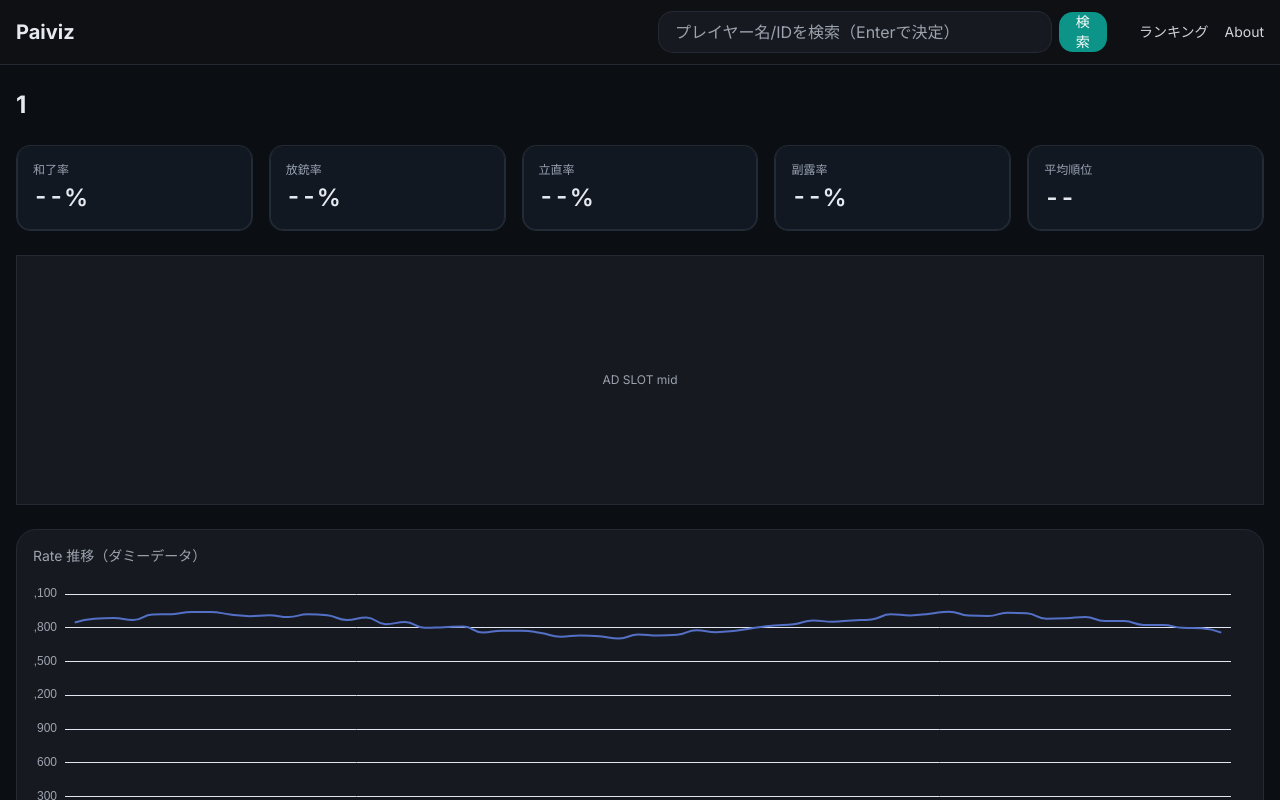
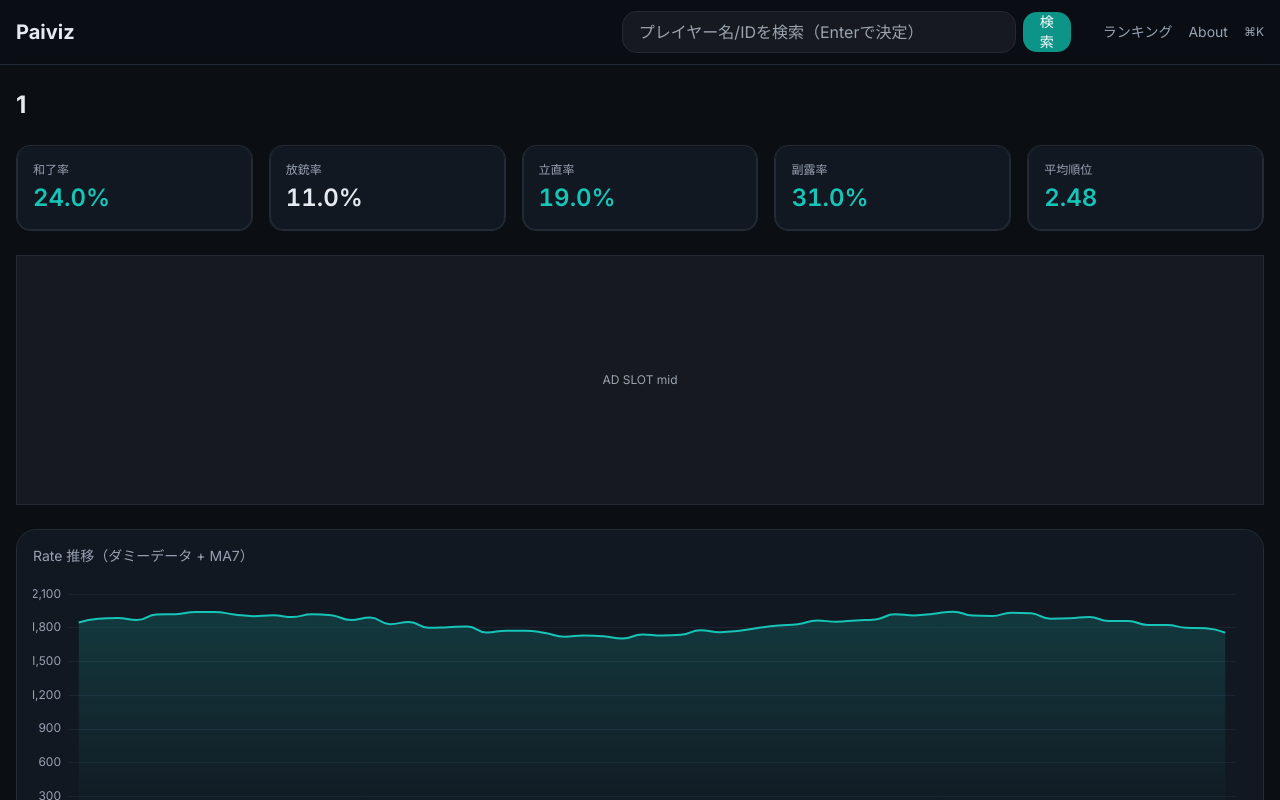
Before and after one commit to RyutaAoyama/paiviz, a Nuxt app: page /player/1 in a window 1280 px wide. Shown: the top 800 px of the page. Built offline with nearby package versions, Linux system fonts and the light colour scheme.

Commit message:
feat: KPI tones, rate MA7, rankings keyboard nav, header hint

```diff
--- a/assets/css/base.css
+++ b/assets/css/base.css
@@ -1,15 +1,73 @@
-@import './tokens.css';
-:root { color-scheme: dark; }
-html, body, #__nuxt { height: 100%; }
+@import "./tokens.css";
+:root {
+  color-scheme: dark;
+}
+html,
+body,
+#__nuxt {
+  height: 100%;
+}
 body {
   background: var(--bg);
   color: var(--text);
-  font-family: Inter, 'Noto Sans JP', system-ui, -apple-system, Segoe UI, Roboto, 'Helvetica Neue', Arial, 'Apple Color Emoji', 'Segoe UI Emoji', 'Segoe UI Symbol';
+  font-family: Inter, "Noto Sans JP", system-ui, -apple-system, Segoe UI, Roboto,
+    "Helvetica Neue", Arial, "Apple Color Emoji", "Segoe UI Emoji",
+    "Segoe UI Symbol";
 }
-hr { border-color: var(--border); }
-.card { background: var(--surface); border: 1px solid var(--border); border-radius: 14px; box-shadow: var(--inner-1), var(--stroke-1); }
-.aurora { position: relative; overflow: hidden; }
-.aurora::before { content: ""; position: absolute; inset: -20%; background: conic-gradient(from 200deg at 50% 50%, rgba(22,196,184,.25), rgba(155,92,246,.18), rgba(22,196,184,.25)); filter: blur(48px); transform: rotate(8deg); pointer-events: none; }
-.tabular-nums { font-variant-numeric: tabular-nums; }
-.row-hover:hover { background: #11151b; }
-.pill { display: inline-flex; align-items: center; justify-content: center; min-width: 28px; height: 22px; padding: 0 8px; border-radius: 9999px; background: rgba(22,196,184,.12); color: var(--jade); border: 1px solid rgba(22,196,184,.28); }
+hr {
+  border-color: var(--border);
+}
+.card {
+  background: var(--surface);
+  border: 1px solid var(--border);
+  border-radius: 14px;
+  box-shadow: var(--inner-1), var(--stroke-1);
+}
+.aurora {
+  position: relative;
+  overflow: hidden;
+}
+.aurora::before {
+  content: "";
+  position: absolute;
+  inset: -20%;
+  background: conic-gradient(
+    from 200deg at 50% 50%,
+    rgba(22, 196, 184, 0.25),
+    rgba(155, 92, 246, 0.18),
+    rgba(22, 196, 184, 0.25)
+  );
+  filter: blur(48px);
+  transform: rotate(8deg);
+  pointer-events: none;
+}
+.tabular-nums {
+  font-variant-numeric: tabular-nums;
+}
+.row-hover:hover {
+  background: #11151b;
+}
+.pill {
+  display: inline-flex;
+  align-items: center;
+  justify-content: center;
+  min-width: 28px;
+  height: 22px;
+  padding: 0 8px;
+  border-radius: 9999px;
+  background: rgba(22, 196, 184, 0.12);
+  color: var(--jade);
+  border: 1px solid rgba(22, 196, 184, 0.28);
+}
+.row-selected {
+  background: linear-gradient(
+    0deg,
+    rgba(22, 196, 184, 0.08),
+    rgba(22, 196, 184, 0.08)
+  );
+}
+.row-selected .pill {
+  background: rgba(22, 196, 184, 0.2);
+  color: var(--jade);
+  border-color: rgba(22, 196, 184, 0.5);
+}
--- a/components/AppHeader.vue
+++ b/components/AppHeader.vue
@@ -1,11 +1,12 @@
 <template>
-  <header class="sticky top-0 z-40 border-b border-[#242A33] bg-[#0F1115]/90 backdrop-blur">
+  <header class="sticky top-0 z-40 border-b border-border bg-[color:rgb(11_15_20_/_0.9)] backdrop-blur">
     <div class="container mx-auto flex items-center gap-4 px-4 py-3">
       <NuxtLink to="/" class="font-bold text-xl">Paiviz</NuxtLink>
       <SearchBox class="ml-auto max-w-md flex-1" />
-      <nav class="ml-4 flex items-center gap-4 text-sm text-gray-300">
+      <nav class="ml-4 flex items-center gap-4 text-sm text-muted">
         <NuxtLink to="/rankings">ランキング</NuxtLink>
         <NuxtLink to="/about">About</NuxtLink>
+        <span class="hidden sm:inline text-xs text-muted/80">⌘K</span>
       </nav>
     </div>
   </header>
--- a/components/CmdK.vue
+++ b/components/CmdK.vue
@@ -1,7 +1,10 @@
 <template>
   <Teleport to="body">
     <div v-if="open" class="fixed inset-0 z-[1000] bg-black/50" @click="close">
-      <div class="mx-auto mt-24 w-[min(720px,90vw)] rounded-2xl border border-border bg-surface p-4 shadow-card" @click.stop>
+      <div
+        class="mx-auto mt-24 w-[min(720px,90vw)] rounded-2xl border border-border bg-surface p-4 shadow-card"
+        @click.stop
+      >
         <div class="mb-3 flex items-center gap-2">
           <input
             ref="inputEl"
@@ -10,58 +13,77 @@
             class="focus-ring w-full rounded-xl bg-[#0F141B] px-4 py-3 outline-none ring-1 ring-border"
             @keydown.enter="enter"
           />
-          <button class="rounded-xl border border-border px-3 py-2 text-sm text-muted hover:text-text" @click="close">ESC</button>
+          <button
+            class="rounded-xl border border-border px-3 py-2 text-sm text-muted hover:text-text"
+            @click="close"
+          >
+            ESC
+          </button>
         </div>
         <div class="max-h-[50vh] overflow-auto">
-          <div class="mb-2 text-xs uppercase tracking-wider text-muted">アクション</div>
+          <div class="mb-2 text-xs uppercase tracking-wider text-muted">
+            アクション
+          </div>
           <ul class="space-y-1">
             <li>
-              <button class="w-full rounded-lg px-3 py-2 text-left hover:bg-[#11151b]" @click="goRankings">
+              <button
+                class="w-full rounded-lg px-3 py-2 text-left hover:bg-[#11151b]"
+                @click="goRankings"
+              >
                 ランキングを表示
               </button>
             </li>
             <li>
-              <button class="w-full rounded-lg px-3 py-2 text-left hover:bg-[#11151b]" @click="enter">
-                プレイヤー「{{ q || '...' }}」を開く
+              <button
+                class="w-full rounded-lg px-3 py-2 text-left hover:bg-[#11151b]"
+                @click="enter"
+              >
+                プレイヤー「{{ q || "..." }}」を開く
               </button>
             </li>
           </ul>
         </div>
-        <div class="mt-3 text-right text-xs text-muted">ショートカット: <kbd>⌘K</kbd> / <kbd>Ctrl+K</kbd></div>
+        <div class="mt-3 text-right text-xs text-muted">
+          ショートカット: <kbd>⌘K</kbd> / <kbd>Ctrl+K</kbd>
+        </div>
       </div>
     </div>
   </Teleport>
 </template>
 
 <script setup lang="ts">
-import { ref, onMounted, onBeforeUnmount, nextTick } from 'vue'
-const open = ref(false)
-const q = ref('')
-const inputEl = ref<HTMLInputElement|null>(null)
+import { ref, onMounted, onBeforeUnmount, nextTick } from "vue";
+import { navigateTo } from "nuxt/app";
+
+const open = ref(false);
+const q = ref("");
+const inputEl = ref<HTMLInputElement | null>(null);
 
 function onKey(e: KeyboardEvent) {
-  const isCmdK = (e.metaKey || e.ctrlKey) && (e.key.toLowerCase() === 'k')
-  const isEsc = e.key === 'Escape'
+  const isCmdK = (e.metaKey || e.ctrlKey) && e.key.toLowerCase() === "k";
+  const isEsc = e.key === "Escape";
   if (isCmdK) {
-    e.preventDefault()
-    open.value = true
-    nextTick(() => inputEl.value?.focus())
+    e.preventDefault();
+    open.value = true;
+    nextTick(() => inputEl.value?.focus());
   } else if (isEsc && open.value) {
-    e.preventDefault()
-    open.value = false
+    e.preventDefault();
+    open.value = false;
   }
 }
 function enter() {
-  if (!q.value.trim()) return
-  navigateTo(`/player/${encodeURIComponent(q.value.trim())}`)
-  open.value = false
+  if (!q.value.trim()) return;
+  navigateTo(`/player/${encodeURIComponent(q.value.trim())}`);
+  open.value = false;
 }
 function goRankings() {
-  navigateTo('/rankings')
-  open.value = false
+  navigateTo("/rankings");
+  open.value = false;
 }
-function close() { open.value = false }
+function close() {
+  open.value = false;
+}
 
-onMounted(() => window.addEventListener('keydown', onKey))
-onBeforeUnmount(() => window.removeEventListener('keydown', onKey))
+onMounted(() => window.addEventListener("keydown", onKey));
+onBeforeUnmount(() => window.removeEventListener("keydown", onKey));
 </script>
--- a/components/KpiCard.vue
+++ b/components/KpiCard.vue
@@ -1,10 +1,17 @@
 <template>
   <div class="rounded-xl border border-border bg-surface p-4 shadow-card">
     <div class="text-xs text-muted">{{ label }}</div>
-    <div class="mt-1 text-2xl font-semibold tabular-nums">{{ value }}</div>
+    <div
+      class="mt-1 text-2xl font-semibold tabular-nums"
+      :class="{
+        'text-[var(--jade)]': tone === 'good',
+        'text-[var(--warn)]': tone === 'bad'
+      }"
+    >{{ value }}</div>
     <slot />
   </div>
 </template>
 <script setup lang="ts">
-defineProps<{ label: string; value: string | number }>()
+import type { Tone } from '~/utils/kpi'
+defineProps<{ label: string; value: string | number; tone?: Tone }>()
 </script>
--- a/pages/player/[name].vue
+++ b/pages/player/[name].vue
@@ -5,24 +5,42 @@
     </h1>
 
     <div class="grid grid-cols-2 gap-4 md:grid-cols-3 lg:grid-cols-5">
-      <KpiCard label="和了率" :value="'--%'" />
-      <KpiCard label="放銃率" :value="'--%'" />
-      <KpiCard label="立直率" :value="'--%'" />
-      <KpiCard label="副露率" :value="'--%'" />
-      <KpiCard label="平均順位" :value="'--'" />
+      <KpiCard
+        label="和了率"
+        :value="pct(kpi.agari)"
+        :tone="toneForKpi('agari', kpi.agari)"
+      />
+      <KpiCard
+        label="放銃率"
+        :value="pct(kpi.houju)"
+        :tone="toneForKpi('houju', kpi.houju)"
+      />
+      <KpiCard
+        label="立直率"
+        :value="pct(kpi.riichi)"
+        :tone="toneForKpi('riichi', kpi.riichi)"
+      />
+      <KpiCard
+        label="副露率"
+        :value="pct(kpi.furo)"
+        :tone="toneForKpi('furo', kpi.furo)"
+      />
+      <KpiCard
+        label="平均順位"
+        :value="kpi.avgRank.toFixed(2)"
+        :tone="toneForKpi('avgRank', kpi.avgRank)"
+      />
     </div>
 
     <AdSlot type="mid" />
 
-    <div class="rounded-2xl border border-[#242A33] bg-[#161A20] p-4">
-      <div class="mb-2 text-sm text-gray-400">Rate 推移（ダミーデータ）</div>
+    <div class="rounded-2xl border border-border bg-surface p-4">
+      <div class="mb-2 text-sm text-muted">Rate 推移（ダミーデータ + MA7）</div>
       <div style="height: 280px" ref="chartBox"></div>
     </div>
 
     <div>
-      <div class="mb-2 text-sm text-gray-400">
-        直近の対局（モック, ▶公式へ）
-      </div>
+      <div class="mb-2 text-sm text-muted">直近の対局（モック, ▶公式へ）</div>
       <MatchTableMock />
     </div>
   </section>
@@ -31,8 +49,22 @@
 <script setup lang="ts">
 import { ref, onMounted, onBeforeUnmount } from "vue";
 import { useRoute } from "vue-router";
+// @ts-ignore: 型宣言が無いが、存在することを前提にインポート
+import { getLineOptions } from "~/utils/chartTheme";
+// @ts-ignore: 型宣言が無いが、存在することを前提にインポート
+import { pct, toneForKpi } from "~/utils/kpi";
 
 const route = useRoute();
+
+// --- dummy KPI for now (replace later with real) ---
+const kpi = {
+  agari: 0.24,
+  houju: 0.11,
+  riichi: 0.19,
+  furo: 0.31,
+  avgRank: 2.48,
+};
+
 let chart: any;
 const chartBox = ref<HTMLElement | null>(null);
 
@@ -42,12 +74,7 @@ onMounted(async () => {
     chart = echarts.init(chartBox.value);
     const x = Array.from({ length: 60 }).map((_, i) => i + 1);
     const y = x.map((i) => 1800 + Math.sin(i / 6) * 100 + Math.random() * 50);
-    chart.setOption({
-      grid: { left: 32, right: 16, top: 20, bottom: 24 },
-      xAxis: { type: "category", data: x, axisLabel: { color: "#9CA3AF" } },
-      yAxis: { type: "value", axisLabel: { color: "#9CA3AF" } },
-      series: [{ type: "line", data: y, showSymbol: false, smooth: true }],
-    });
+    chart.setOption(getLineOptions(y, x, { maWindow: 7, showMA: true }));
   }
 });
 onBeforeUnmount(() => {
--- a/pages/rankings.vue
+++ b/pages/rankings.vue
@@ -2,14 +2,17 @@
   <section class="space-y-4">
     <div class="flex items-center justify-between">
       <h1 class="text-2xl font-bold">ランキング</h1>
-      <div class="flex items-center gap-2 text-sm text-muted">
+      <div class="hidden sm:flex items-center gap-4 text-sm text-muted">
+        <div class="flex items-center gap-2">
           密度:
           <button
             class="rounded-lg border border-border px-2 py-1 hover:text-text"
-          @click="dense = !dense"
+            @click="toggleDense"
           >
             {{ dense ? "凝縮" : "快適" }}
           </button>
+        </div>
+        <div class="text-xs">↑↓で移動 / Enterで詳細</div>
       </div>
     </div>
 
@@ -50,8 +53,10 @@
 
     <div
       ref="viewport"
-      class="rounded-2xl border border-border bg-surface text-sm"
+      class="rounded-2xl border border-border bg-surface text-sm focus-ring"
       :style="{ height: (dense ? 480 : 560) + 'px', overflow: 'auto' }"
+      tabindex="0"
+      @keydown="onKey"
       @scroll="onScroll"
     >
       <div
@@ -63,6 +68,7 @@
           v-for="(row, i) in visibleRows"
           :key="row.id"
           class="grid grid-cols-[72px_1fr_90px_160px_90px] items-center gap-3 border-b border-border row-hover"
+          :class="{ 'row-selected': isSelected(startIndex + i) }"
           :style="{
             position: 'absolute',
             top: (startIndex + i) * rowHeight + 'px',
@@ -71,6 +77,7 @@
             height: rowHeight + 'px',
             padding: '0 12px',
           }"
+          @click="goDetail(startIndex + i)"
         >
           <div class="tabular-nums text-muted">
             <span class="pill">{{ startIndex + i + 1 }}</span>
@@ -82,11 +89,15 @@
         </div>
       </div>
     </div>
+    <div class="sm:hidden text-xs text-muted">
+      ヒント: ランキングをタップ後、キーボード↑↓/Enterでも操作できます
+    </div>
   </section>
 </template>
 
 <script setup lang="ts">
-import { ref, computed, onMounted } from "vue";
+import { navigateTo } from "nuxt/app";
+import { ref, computed, onMounted, watch } from "vue";
 
 const period = ref("this");
 const tableType = ref("特上");
@@ -104,17 +115,18 @@ const data = Array.from({ length: total }).map((_, i) => ({
   games: Math.floor(50 + Math.random() * 300),
   spark: Array.from({ length: 16 }, () => Math.floor(1 + Math.random() * 4)),
 }));
-const sorted = computed(() => {
-  return [...data].sort((a, b) => b.rate - a.rate);
-});
+const sorted = computed(() => [...data].sort((a, b) => b.rate - a.rate));
 
 const viewport = ref<HTMLElement | null>(null);
 const startIndex = ref(0);
 const visibleCount = ref(0);
 
+const selected = ref(0);
+
 onMounted(() => {
   calcVisible();
 });
+watch(dense, () => calcVisible());
 
 function calcVisible() {
   const h = viewport.value?.clientHeight ?? (dense.value ? 480 : 560);
@@ -131,4 +143,39 @@ const visibleRows = computed(() => {
   );
 });
 const totalHeight = computed(() => sorted.value.length * rowHeight.value);
+
+function toggleDense() {
+  dense.value = !dense.value;
+}
+function isSelected(i: number) {
+  return selected.value === i;
+}
+
+function onKey(e: KeyboardEvent) {
+  if (e.key === "ArrowDown") {
+    e.preventDefault();
+    selected.value = Math.min(sorted.value.length - 1, selected.value + 1);
+    ensureVisible();
+  } else if (e.key === "ArrowUp") {
+    e.preventDefault();
+    selected.value = Math.max(0, selected.value - 1);
+    ensureVisible();
+  } else if (e.key === "Enter") {
+    e.preventDefault();
+    goDetail(selected.value);
+  }
+}
+function ensureVisible() {
+  const vp = viewport.value;
+  if (!vp) return;
+  const top = selected.value * rowHeight.value;
+  const bottom = top + rowHeight.value;
+  if (top < vp.scrollTop) vp.scrollTop = top;
+  if (bottom > vp.scrollTop + vp.clientHeight)
+    vp.scrollTop = bottom - vp.clientHeight;
+}
+function goDetail(i: number) {
+  const row = sorted.value[i];
+  if (row) navigateTo(`/player/${encodeURIComponent(row.name)}`);
+}
 </script>
--- /dev/null
+++ b/utils/chartTheme copy.ts
@@ -0,0 +1,69 @@
+export interface LineOptionsExtras {
+  maWindow?: number
+  showMA?: boolean
+}
+export function getLineOptions(y: number[], x?: (string|number)[], extras: LineOptionsExtras = {}) {
+  const xs = x ?? Array.from({ length: y.length }).map((_, i) => i + 1)
+  const { maWindow = 7, showMA = true } = extras
+  const ma = movingAverage(y, maWindow)
+
+  return {
+    grid: { left: 36, right: 12, top: 20, bottom: 24 },
+    textStyle: { color: getCss('--muted'), fontFamily: 'Inter, Noto Sans JP' },
+    xAxis: {
+      type: 'category',
+      data: xs,
+      axisLine: { lineStyle: { color: getCss('--border') } },
+      axisLabel: { color: getCss('--muted') }
+    },
+    yAxis: {
+      type: 'value',
+      splitLine: { lineStyle: { color: '#1B2230' } },
+      axisLabel: { color: getCss('--muted') }
+    },
+    series: [
+      {
+        type: 'line',
+        smooth: true,
+        showSymbol: false,
+        data: y,
+        lineStyle: { width: 2, color: getCss('--jade') },
+        areaStyle: {
+          color: {
+            type: 'linear', x: 0, y: 0, x2: 0, y2: 1,
+            colorStops: [
+              { offset: 0, color: 'rgba(22,196,184,.28)' },
+              { offset: 1, color: 'rgba(22,196,184,0)' }
+            ]
+          }
+        },
+        z: 2
+      },
+      ...(showMA ? [{
+        type: 'line',
+        smooth: true,
+        showSymbol: false,
+        data: ma,
+        lineStyle: { width: 1.5, color: getCss('--plum'), opacity: 0.9 },
+        z: 3
+      }] : [])
+    ],
+    animationDuration: 300
+  }
+}
+
+function movingAverage(arr: number[], window: number) {
+  const out: (number|null)[] = []
+  let sum = 0
+  for (let i = 0; i < arr.length; i++) {
+    sum += arr[i]
+    if (i >= window) sum -= arr[i - window]
+    out.push(i + 1 >= window ? +(sum / Math.min(i + 1, window)).toFixed(2) : null)
+  }
+  return out
+}
+
+function getCss(name: string) {
+  if (typeof window === 'undefined') return ''
+  return getComputedStyle(document.documentElement).getPropertyValue(name).trim()
+}
--- /dev/null
+++ b/utils/kpi.ts
@@ -0,0 +1,33 @@
+export type Tone = 'good' | 'bad' | 'neutral'
+
+export interface KpiThresholds {
+  agari: { good: number }        // 和了率 >= good → good
+  houju: { bad: number }         // 放銃率 >= bad → bad
+  riichi: { good: number }
+  furo: { good: number }
+  avgRank: { good: number }      // 平均順位 <= good → good, >= bad → bad (bad optional)
+  avgPoint?: { good?: number, bad?: number }
+}
+
+export const defaultThresholds: KpiThresholds = {
+  agari: { good: 0.23 },
+  houju: { bad: 0.12 },
+  riichi: { good: 0.18 },
+  furo: { good: 0.30 },
+  avgRank: { good: 2.5 }
+}
+
+export function toneForKpi(key: keyof KpiThresholds, value: number, th = defaultThresholds): Tone {
+  switch (key) {
+    case 'agari': return value >= th.agari.good ? 'good' : 'neutral'
+    case 'houju': return value >= th.houju.bad ? 'bad' : 'neutral'
+    case 'riichi': return value >= th.riichi.good ? 'good' : 'neutral'
+    case 'furo': return value >= th.furo.good ? 'good' : 'neutral'
+    case 'avgRank': return value <= th.avgRank.good ? 'good' : (value >= 3.0 ? 'bad' : 'neutral')
+    default: return 'neutral'
+  }
+}
+
+export function pct(n: number, digits = 1) {
+  return (n * 100).toFixed(digits) + '%'
+}
```
Lines whose indentation alone changed are shown as unchanged.
